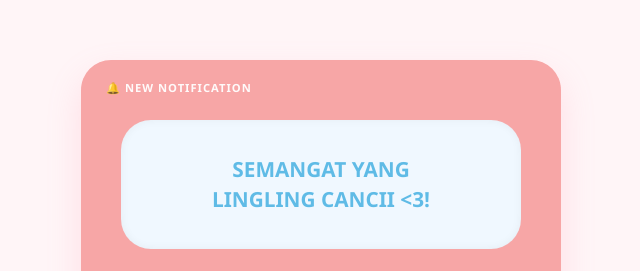
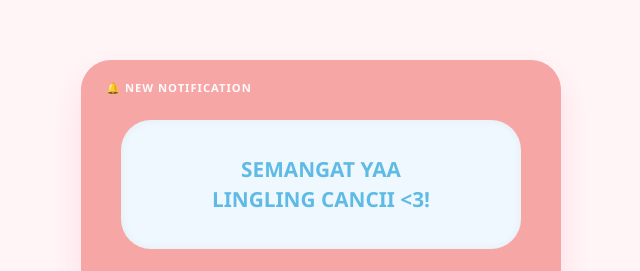
Before and after one commit to emorgency/buat_lingling, a plain HTML site: page index.html in a window 1280 px wide. Shown: the part 170-441 px from the top of the page, 319-959 px from the left. Drawn offline with Linux system fonts and the light colour scheme.

Commit message:
Update index.html

```diff
--- a/index.html
+++ b/index.html
@@ -124,7 +124,7 @@
     <div class="container">
         <div class="notif-text">🔔 New Notification</div>
 
-        <h1>SEMANGAT YANG <br> LINGLING CANCII <3!</h1>
+        <h1>SEMANGAT YAA <br> LINGLING CANCII <3!</h1>
         <p id="message">ini dari cihuy walau pake AI :P </p>
 
 
@@ -183,4 +183,5 @@
         }
     </script>
 </body>
+
 </html>
```
